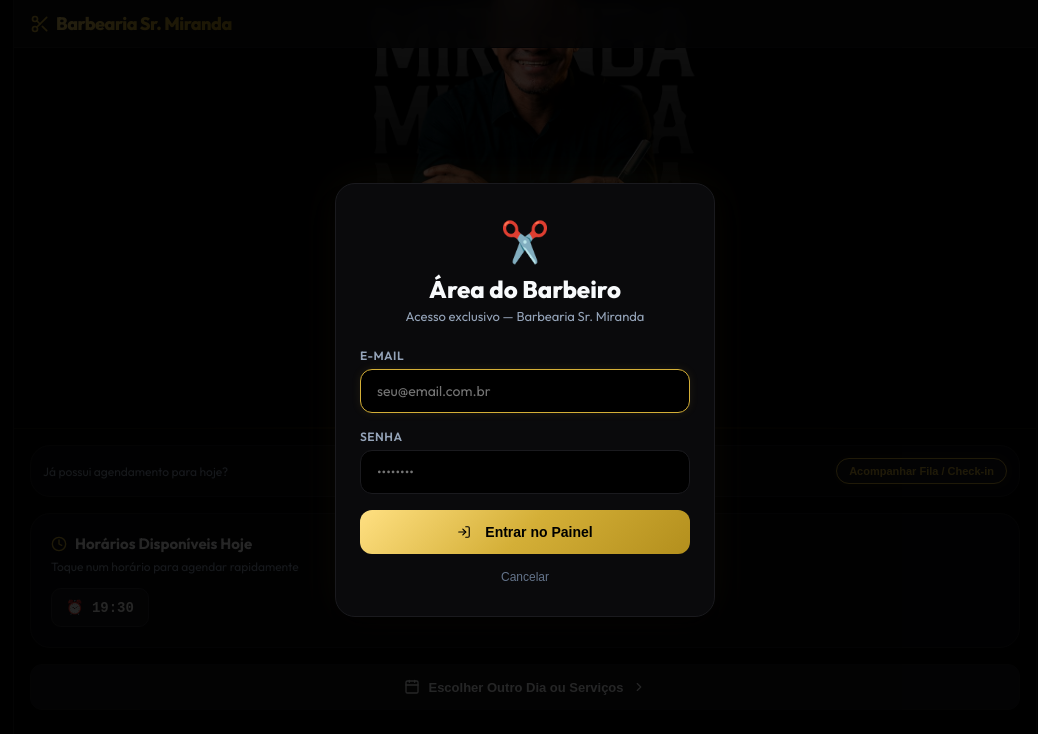
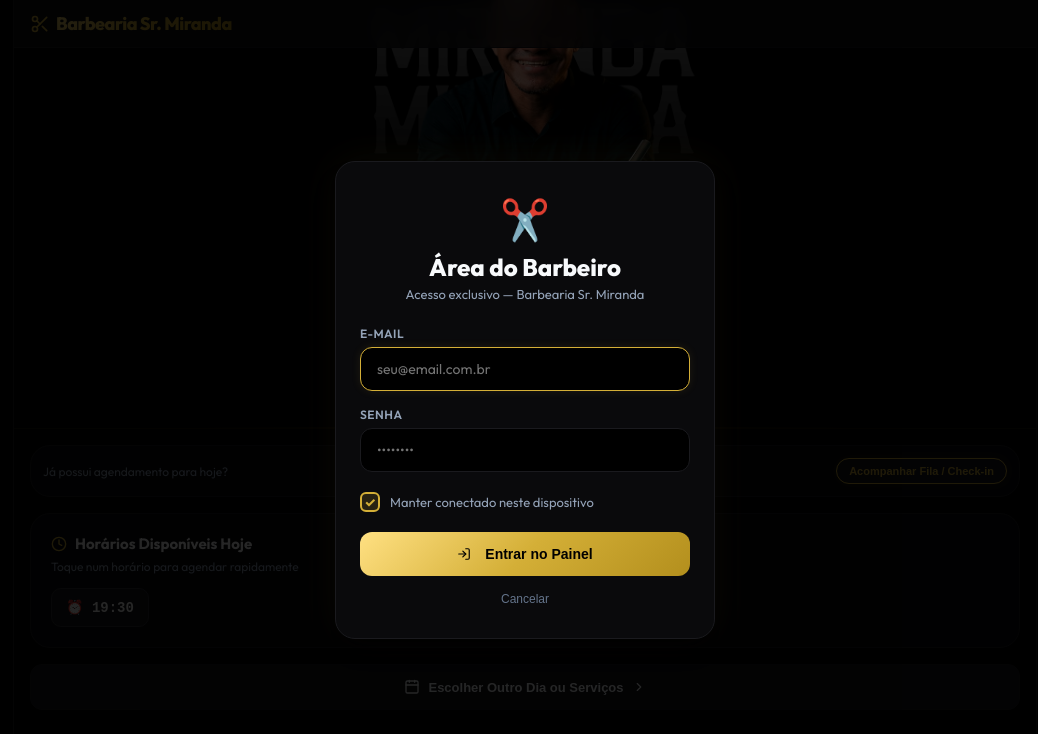
Before and after one commit to mcarv01/barbeariasrmiranda, a React (Vite) app: page / in a window 1280 px wide. Both pictures are taken after a click on the button "Acesso do Barbeiro". Shown: the part 99-833 px from the top of the page, without its empty margins (115-1153 px from the left). Built offline with nearby package versions, Linux system fonts and the light colour scheme.

Commit message:
feat: opcao manter conectado no login do barbeiro com localStorage vs sessionStorage

```diff
--- a/src/App.tsx
+++ b/src/App.tsx
@@ -163,6 +163,7 @@
   const [emailOrPhone, setEmailOrPhone] = useState('');
   const [loginPassword, setLoginPassword] = useState('');
   const [loginError, setLoginError] = useState('');
+  const [rememberMe, setRememberMe] = useState(true);
 
   const [tvViewOpen, setTvViewOpen] = useState(false);
   const [showBarberLogin, setShowBarberLogin] = useState(false);
@@ -170,7 +171,7 @@
   const handleLoginSubmit = (e: React.FormEvent) => {
     e.preventDefault();
     if (!emailOrPhone || !loginPassword) return;
-    const success = login('email', { emailOrPhone, password: loginPassword });
+    const success = login('email', { emailOrPhone, password: loginPassword, rememberMe });
     if (!success) {
       setLoginError('E-mail ou senha incorretos. Tente novamente.');
     } else {
@@ -316,6 +317,27 @@
                         </p>
                       )}
 
+                      {/* Manter conectado */}
+                      <label style={{ display: 'flex', alignItems: 'center', gap: '10px', cursor: 'pointer', padding: '4px 0' }}>
+                        <div
+                          onClick={() => setRememberMe(!rememberMe)}
+                          style={{
+                            width: '20px', height: '20px', borderRadius: '6px', flexShrink: 0,
+                            border: `2px solid ${rememberMe ? 'var(--accent-gold)' : 'var(--border-color-hover)'}`,
+                            background: rememberMe ? 'var(--accent-gold-glow)' : 'transparent',
+                            display: 'flex', alignItems: 'center', justifyContent: 'center',
+                            transition: 'all 0.15s ease', cursor: 'pointer'
+                          }}
+                        >
+                          {rememberMe && <span style={{ color: 'var(--accent-gold)', fontSize: '13px', fontWeight: '800', lineHeight: 1 }}>✓</span>}
+                        </div>
+                        <span style={{ fontSize: '13px', color: 'var(--text-secondary)', userSelect: 'none' }}
+                          onClick={() => setRememberMe(!rememberMe)}
+                        >
+                          Manter conectado neste dispositivo
+                        </span>
+                      </label>
+
                       <button type="submit" className="btn-primary">
                         <LogIn size={14} style={{ marginRight: '6px' }} />
                         Entrar no Painel
@@ -374,6 +396,27 @@
                         {loginError}
                       </p>
                     )}
+
+                    {/* Manter conectado */}
+                    <label style={{ display: 'flex', alignItems: 'center', gap: '10px', cursor: 'pointer', padding: '4px 0' }}>
+                      <div
+                        onClick={() => setRememberMe(!rememberMe)}
+                        style={{
+                          width: '20px', height: '20px', borderRadius: '6px', flexShrink: 0,
+                          border: `2px solid ${rememberMe ? 'var(--accent-gold)' : 'var(--border-color-hover)'}`,
+                          background: rememberMe ? 'var(--accent-gold-glow)' : 'transparent',
+                          display: 'flex', alignItems: 'center', justifyContent: 'center',
+                          transition: 'all 0.15s ease', cursor: 'pointer'
+                        }}
+                      >
+                        {rememberMe && <span style={{ color: 'var(--accent-gold)', fontSize: '13px', fontWeight: '800', lineHeight: 1 }}>✓</span>}
+                      </div>
+                      <span style={{ fontSize: '13px', color: 'var(--text-secondary)', userSelect: 'none' }}
+                        onClick={() => setRememberMe(!rememberMe)}
+                      >
+                        Manter conectado neste dispositivo
+                      </span>
+                    </label>
 
                     <button type="submit" className="btn-primary">
                       <LogIn size={14} style={{ marginRight: '6px' }} />
--- a/src/context/AppContext.tsx
+++ b/src/context/AppContext.tsx
@@ -45,7 +45,7 @@
   simulatedNotification: string | null;
   setActiveView: (view: 'barber' | 'client') => void;
   setBarberSubView: (view: 'dashboard' | 'agenda' | 'clientes' | 'financeiro' | 'configuracoes') => void;
-  login: (method: 'google' | 'email' | 'whatsapp', details: { emailOrPhone: string; name?: string; password?: string }) => boolean;
+  login: (method: 'google' | 'email' | 'whatsapp', details: { emailOrPhone: string; name?: string; password?: string; rememberMe?: boolean }) => boolean;
   logout: () => void;
   addService: (service: { name: string; category: string; price: number; duration: number; color: string }) => void;
   updateService: (id: string, updated: Partial<{ id: string; name: string; category: string; price: number; duration: number; color: string; status: 'active' | 'inactive' }>) => void;
@@ -146,8 +146,12 @@
   const [barberSubView, setBarberSubView] = useState<AppContextType['barberSubView']>('dashboard');
 
   const [currentUser, setCurrentUser] = useState<AppContextType['currentUser']>(() => {
-    const saved = localStorage.getItem('barber_user');
-    return saved ? JSON.parse(saved) : null;
+    // Check localStorage first (remember me), then sessionStorage (session only)
+    const savedLocal = localStorage.getItem('barber_user');
+    if (savedLocal) return JSON.parse(savedLocal);
+    const savedSession = sessionStorage.getItem('barber_user');
+    if (savedSession) return JSON.parse(savedSession);
+    return null;
   });
 
   const [activeAppointmentId, setActiveAppointmentId] = useState<string | null>(() => {
@@ -207,10 +211,11 @@
   }, [config]);
 
   useEffect(() => {
-    if (currentUser) {
-      localStorage.setItem('barber_user', JSON.stringify(currentUser));
-    } else {
+    // Session persistence is handled at login time (localStorage vs sessionStorage)
+    // We only need to clean up localStorage if user is null
+    if (!currentUser) {
       localStorage.removeItem('barber_user');
+      sessionStorage.removeItem('barber_user');
     }
   }, [currentUser]);
 
@@ -295,7 +300,7 @@
   }, []);
 
   // Action methods
-  const login = (_method: 'google' | 'email' | 'whatsapp', details: { emailOrPhone: string; name?: string; password?: string }): boolean => {
+  const login = (_method: 'google' | 'email' | 'whatsapp', details: { emailOrPhone: string; name?: string; password?: string; rememberMe?: boolean }): boolean => {
     // Only the registered barber email + password combo unlocks barber access
     if (details.emailOrPhone.toLowerCase() === BARBER_EMAIL && details.password === BARBER_PASSWORD) {
       const user = {
@@ -306,6 +311,16 @@
       };
       setCurrentUser(user);
       setActiveView('barber');
+      // Persist based on rememberMe flag
+      if (details.rememberMe !== false) {
+        // Default = remember (localStorage survives browser close)
+        localStorage.setItem('barber_user', JSON.stringify(user));
+        sessionStorage.removeItem('barber_user');
+      } else {
+        // Session only (cleared when browser closes)
+        sessionStorage.setItem('barber_user', JSON.stringify(user));
+        localStorage.removeItem('barber_user');
+      }
       return true;
     }
     // Wrong credentials
@@ -318,6 +333,8 @@
     setActiveTimer(0);
     setToleranceTimer(0);
     setNextAppointmentIdForTolerance(null);
+    localStorage.removeItem('barber_user');
+    sessionStorage.removeItem('barber_user');
   };
 
   const addService = (service: Omit<typeof services[0], 'id' | 'status'>) => {
```
